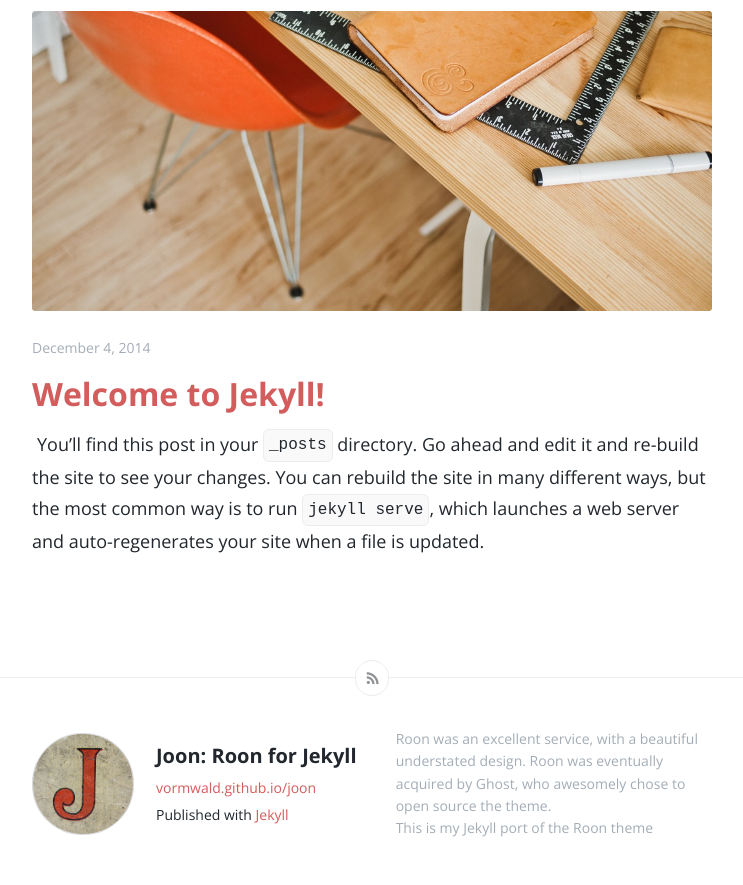
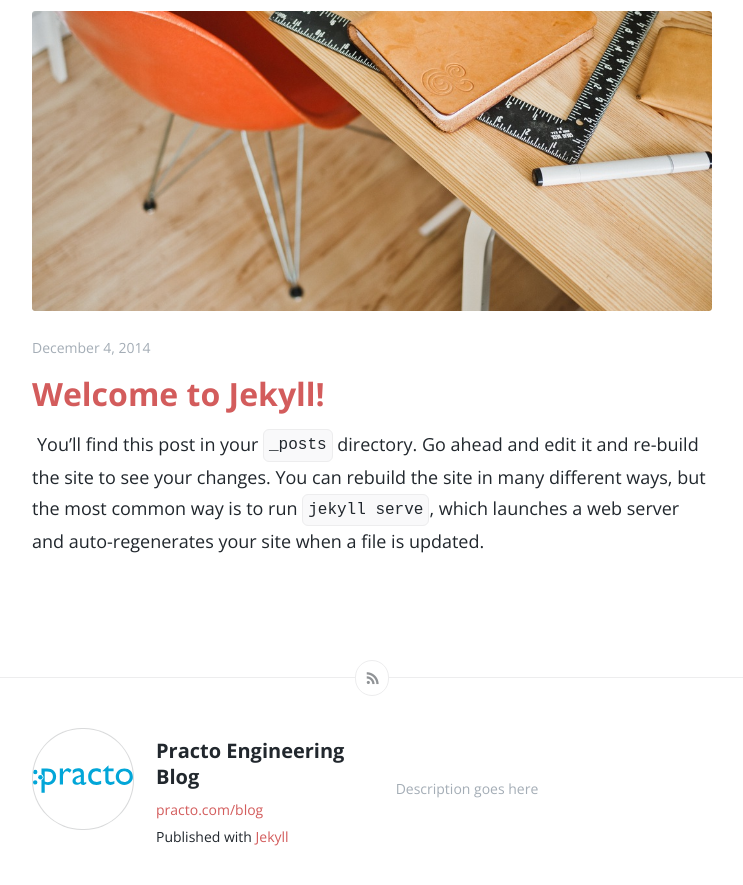
Before and after one commit to practo/engineering-blog, a Jekyll site: the page built from index.html, in a window 1280 px wide and 900 px high, scrolled down 871 px. Shown: the top 885 px of the window, without its empty margins (268-1011 px from the left). Built offline with Jekyll 4.4.1, drawn with Linux system fonts in a browser that asks for light colours; some of the changed text lies outside the part shown.

Commit message:
Changed title, description and logo

```diff
--- a/_config.yml
+++ b/_config.yml
@@ -1,15 +1,13 @@
 # Site settings
-title: "Joon: Roon for Jekyll"
-logo: logo.png # image from https://www.flickr.com/photos/lwr/5496279831/in/set-72157594159055823
+title: "Practo Engineering Blog"
+logo: logo.svg
 email: your-email@domain.com
-description: > # this means to ignore newlines until "baseurl:"
-  Roon was an excellent service, with a beautiful understated design. Roon
-  was eventually acquired by Ghost, who awesomely chose to open source the theme.
-  <br/>This is my Jekyll port of the Roon theme
-url: "http://vormwald.github.io" # the base hostname & protocol for your site
-baseurl: "/joon" # the subpath of your site, e.g. /blog/
-twitter_username: jekyllrb
-github_username:  jekyll
+description: >
+    Description goes here
+url: "http://practo.com"
+baseurl: "/blog"
+twitter_username: practo
+github_username:  practo
 
 # Build settings
 markdown: kramdown
```
Also changed, not shown: assets/images/logo.png (deleted), assets/images/logo.svg (added).
